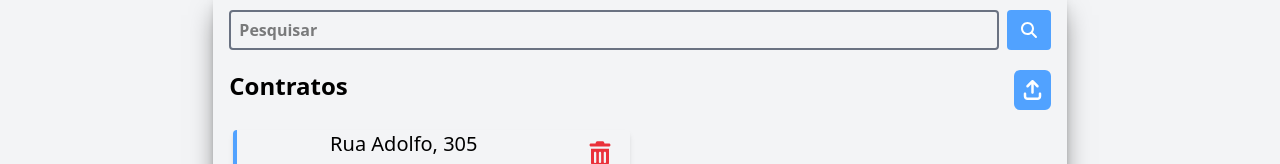
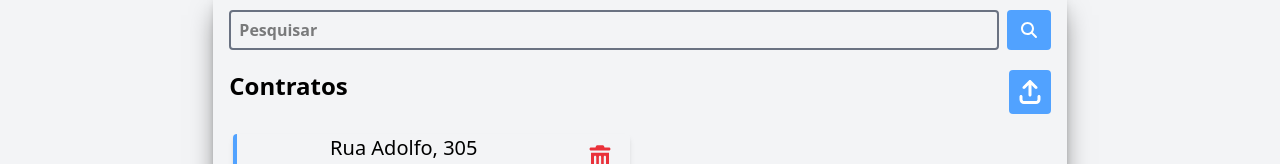
Before and after one commit to KennedyRamos/MeuImovel, a React (Vite) app: page /Contratos in a window 1280 px wide. Shown: the part 122-286 px from the top of the page. Built offline with nearby package versions, Linux system fonts and the light colour scheme.

Commit message:
ajustando tamanho do botão adicionar

```diff
--- a/src/pages/Contratos.tsx
+++ b/src/pages/Contratos.tsx
@@ -18,7 +18,7 @@ export default function Contratos(){
                     <div className="flex justify-between my-5">
                         <h2 className="text-center text-2xl font-semibold">Contratos</h2>
 
-                        <div className="bg-blue-400 p-1.5 rounded-md text-white text-xl cursor-pointer">
+                        <div className="bg-blue-400 p-1.5 rounded-sm text-white text-2xl cursor-pointer">
                             <Icons.Upload/>
                         </div>
                     </div>
```
